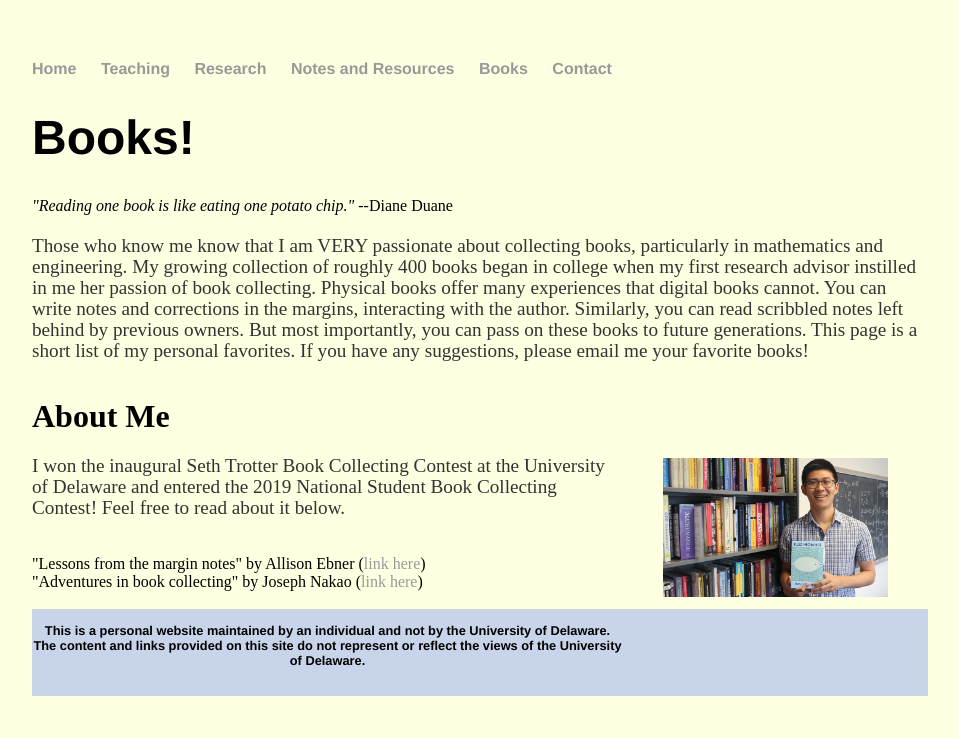
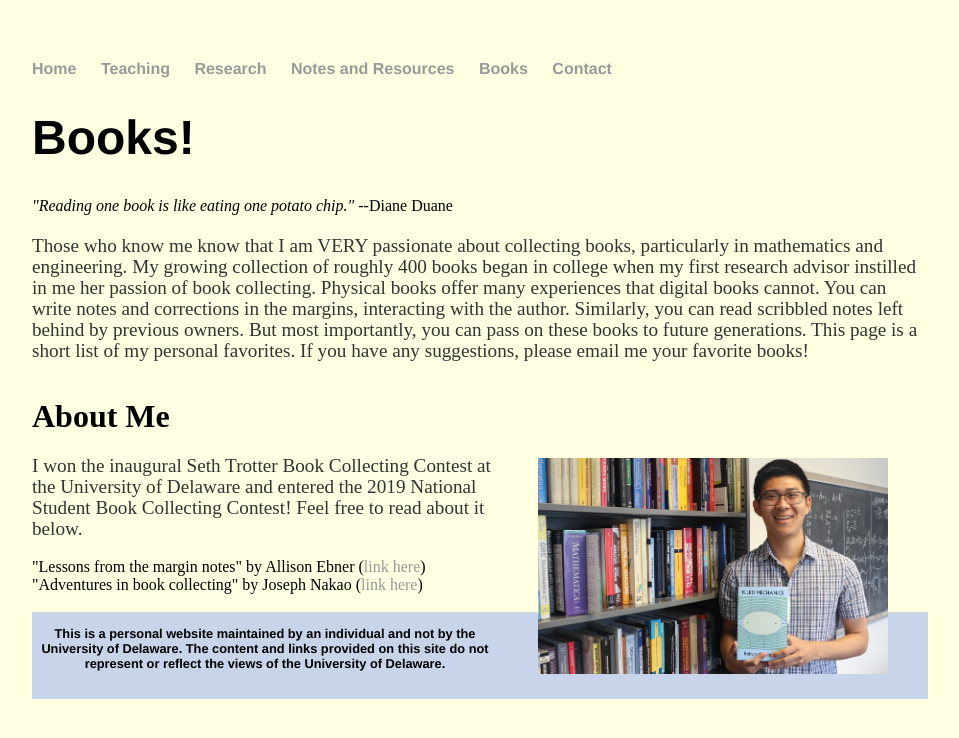
Before and after one commit to jhknakao/jhknakao.github.io, a Jekyll site: the page built from books.html, in a window 1280 px wide. Shown: the top 738 px of the page, without its empty margins (160-1119 px from the left). Built offline with Jekyll 4.4.1, drawn with Linux system fonts in a browser that asks for light colours.

Commit message:
Update books.html

```diff
--- a/books.html
+++ b/books.html
@@ -10,13 +10,12 @@
 		Those who know me know that I am VERY passionate about collecting books, particularly in mathematics and engineering. My growing collection of roughly 400 books began in college when my first research advisor instilled in me her passion of book collecting. Physical books offer many experiences that digital books cannot. You can write notes and corrections in the margins, interacting with the author. Similarly, you can read scribbled notes left behind by previous owners. But most importantly, you can pass on these books to future generations. This page is a short list of my personal favorites. If you have any suggestions, please email me your favorite books!
 	</p>
 	<br>
-	<p style="padding:40px;float:right;"><img src="images/UDbookarticle.jpg" width="225" height=auto></p>
+	<p style="padding:40px;float:right;"><img src="images/UDbookarticle.jpg" width="350" height=auto></p>
 	<font size="6"><b>About Me</b></font>
 	<br>
 	<p>
 		I won the inaugural Seth Trotter Book Collecting Contest at the University of Delaware and entered the 2019 National Student Book Collecting Contest! Feel free to read about it below.
 	</p>
-	<br>
 		"Lessons from the margin notes" by Allison Ebner (<a href="https://www.udel.edu/udaily/2019/november/student-book-collector-joseph-nakao-library/">link here</a>)
 	<br>
 		"Adventures in book collecting" by Joseph Nakao (<a href="https://library.udel.edu/news/2019/09/18/adventures-in-book-collecting/">link here</a>)
```
